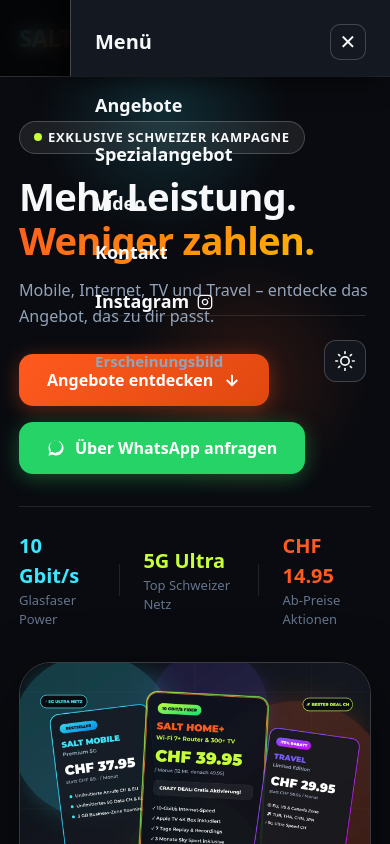
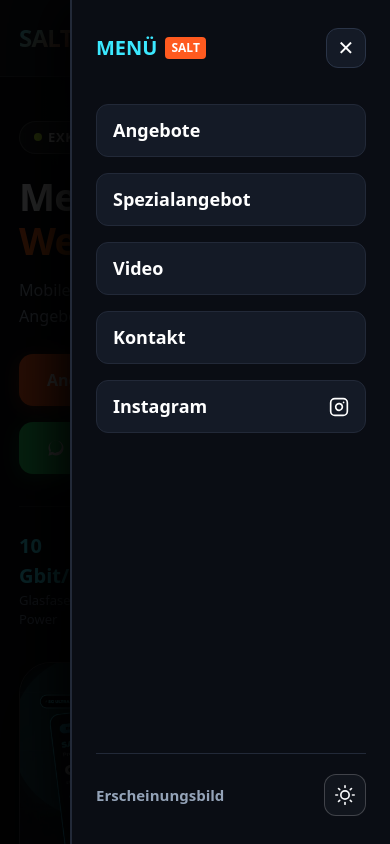
Before and after one commit to Delixch/kanita, a Next.js app: page / in a window 390 px wide. Both pictures are taken after a click on the button "Menü öffnen". Shown: the top 844 px of the page. Built offline with nearby package versions, Linux system fonts and the light colour scheme; no server answers.

Commit message:
fix: enforce 100% solid dark opaque background and block buttons for mobile menu

```diff
--- a/components/Header.tsx
+++ b/components/Header.tsx
@@ -15,9 +15,8 @@
         top: 0,
         zIndex: 100,
         width: '100%',
-        background: 'var(--bg-card)',
-        backdropFilter: 'blur(16px)',
-        WebkitBackdropFilter: 'blur(16px)',
+        background: 'var(--bg-surface)',
+        backgroundColor: 'var(--bg-surface)',
         borderBottom: '1px solid var(--border-subtle)',
         transition: 'background-color 0.25s ease, border-color 0.25s ease',
       }}
--- a/components/MobileDrawer.tsx
+++ b/components/MobileDrawer.tsx
@@ -28,48 +28,50 @@
       style={{
         position: 'fixed',
         inset: 0,
-        zIndex: 999,
-        background: 'rgba(0, 0, 0, 0.75)',
-        backdropFilter: 'blur(8px)',
-        WebkitBackdropFilter: 'blur(8px)',
+        zIndex: 9999,
+        backgroundColor: 'rgba(0, 0, 0, 0.85)',
         display: 'flex',
         justifyContent: 'flex-end',
       }}
       onClick={onClose}
     >
+      {/* 100% Opaque Solid Mobile Drawer Panel */}
       <div
         style={{
           width: 'min(320px, 85vw)',
           height: '100%',
-          background: 'var(--bg-surface)',
-          backgroundColor: 'var(--bg-surface)',
-          borderLeft: '1px solid var(--border-strong)',
-          padding: '24px',
+          backgroundColor: '#0A0D14',
+          background: '#0A0D14',
+          borderLeft: '2px solid #222938',
+          padding: '28px 24px',
           display: 'flex',
           flexDirection: 'column',
           justifyContent: 'space-between',
-          boxShadow: '-10px 0 30px rgba(0, 0, 0, 0.8)',
-          opacity: 1,
+          boxShadow: '-15px 0 50px rgba(0, 0, 0, 0.95)',
+          color: '#FFFFFF',
         }}
         onClick={(e) => e.stopPropagation()}
       >
         <div>
           {/* Header row */}
-          <div style={{ display: 'flex', justifyContent: 'space-between', alignItems: 'center', marginBottom: '32px' }}>
-            <span style={{ fontWeight: 900, fontSize: '1.25rem', color: 'var(--text-primary)' }}>Menü</span>
+          <div style={{ display: 'flex', justifyContent: 'space-between', alignItems: 'center', marginBottom: '36px' }}>
+            <div style={{ display: 'flex', alignItems: 'center', gap: '8px' }}>
+              <span style={{ fontSize: '1.25rem', fontWeight: 900, color: 'var(--cyan)' }}>MENÜ</span>
+              <span style={{ fontSize: '0.75rem', fontWeight: 800, padding: '2px 6px', borderRadius: '4px', background: 'var(--orange)', color: '#FFFFFF' }}>SALT</span>
+            </div>
             <button
               type="button"
               onClick={onClose}
               aria-label="Menü schließen"
               style={{
-                background: 'var(--bg-card)',
-                border: '1px solid var(--border-strong)',
-                color: 'var(--text-primary)',
+                background: '#141A26',
+                border: '1px solid #2A3447',
+                color: '#FFFFFF',
                 fontSize: '1.25rem',
                 cursor: 'pointer',
-                width: '36px',
-                height: '36px',
-                borderRadius: '10px',
+                width: '40px',
+                height: '40px',
+                borderRadius: '12px',
                 display: 'flex',
                 alignItems: 'center',
                 justifyContent: 'center',
@@ -79,33 +81,73 @@
             </button>
           </div>
 
-          {/* Navigation Links */}
-          <nav style={{ display: 'flex', flexDirection: 'column', gap: '22px' }}>
+          {/* Navigation Links with High Contrast Solid Buttons */}
+          <nav style={{ display: 'flex', flexDirection: 'column', gap: '16px' }}>
             <a
               href="#angebote"
               onClick={onClose}
-              style={{ fontSize: '1.125rem', fontWeight: 700, color: 'var(--text-primary)', textDecoration: 'none' }}
+              style={{
+                fontSize: '1.125rem',
+                fontWeight: 700,
+                color: '#FFFFFF',
+                textDecoration: 'none',
+                padding: '12px 16px',
+                borderRadius: '12px',
+                background: '#141A26',
+                border: '1px solid #222938',
+                display: 'block',
+              }}
             >
               Angebote
             </a>
             <a
               href="#spezialangebot"
               onClick={onClose}
-              style={{ fontSize: '1.125rem', fontWeight: 700, color: 'var(--text-primary)', textDecoration: 'none' }}
+              style={{
+                fontSize: '1.125rem',
+                fontWeight: 700,
+                color: '#FFFFFF',
+                textDecoration: 'none',
+                padding: '12px 16px',
+                borderRadius: '12px',
+                background: '#141A26',
+                border: '1px solid #222938',
+                display: 'block',
+              }}
             >
               Spezialangebot
             </a>
             <a
               href="#video"
               onClick={onClose}
-              style={{ fontSize: '1.125rem', fontWeight: 700, color: 'var(--text-primary)', textDecoration: 'none' }}
+              style={{
+                fontSize: '1.125rem',
+                fontWeight: 700,
+                color: '#FFFFFF',
+                textDecoration: 'none',
+                padding: '12px 16px',
+                borderRadius: '12px',
+                background: '#141A26',
+                border: '1px solid #222938',
+                display: 'block',
+              }}
             >
               Video
             </a>
             <a
               href="#kontakt"
               onClick={onClose}
-              style={{ fontSize: '1.125rem', fontWeight: 700, color: 'var(--text-primary)', textDecoration: 'none' }}
+              style={{
+                fontSize: '1.125rem',
+                fontWeight: 700,
+                color: '#FFFFFF',
+                textDecoration: 'none',
+                padding: '12px 16px',
+                borderRadius: '12px',
+                background: '#141A26',
+                border: '1px solid #222938',
+                display: 'block',
+              }}
             >
               Kontakt
             </a>
@@ -114,10 +156,22 @@
               target="_blank"
               rel="noopener noreferrer"
               onClick={onClose}
-              style={{ fontSize: '1.125rem', fontWeight: 700, color: 'var(--text-primary)', textDecoration: 'none', display: 'flex', alignItems: 'center', gap: '8px' }}
+              style={{
+                fontSize: '1.125rem',
+                fontWeight: 700,
+                color: '#FFFFFF',
+                textDecoration: 'none',
+                padding: '12px 16px',
+                borderRadius: '12px',
+                background: '#141A26',
+                border: '1px solid #222938',
+                display: 'flex',
+                alignItems: 'center',
+                justifyContent: 'space-between',
+              }}
             >
               <span>Instagram</span>
-              <svg width="16" height="16" viewBox="0 0 24 24" fill="none" stroke="currentColor" strokeWidth="2" strokeLinecap="round" strokeLinejoin="round">
+              <svg width="20" height="20" viewBox="0 0 24 24" fill="none" stroke="currentColor" strokeWidth="2" strokeLinecap="round" strokeLinejoin="round">
                 <rect x="2" y="2" width="20" height="20" rx="5" ry="5" />
                 <path d="M16 11.37A4 4 0 1 1 12.63 8 4 4 0 0 1 16 11.37z" />
                 <line x1="17.5" y1="6.5" x2="17.51" y2="6.5" />
@@ -127,8 +181,8 @@
         </div>
 
         {/* Bottom Theme Switcher */}
-        <div style={{ paddingTop: '24px', borderTop: '1px solid var(--border-subtle)', display: 'flex', alignItems: 'center', justifyContent: 'space-between' }}>
-          <span style={{ fontSize: '0.9375rem', fontWeight: 600, color: 'var(--text-secondary)' }}>Erscheinungsbild</span>
+        <div style={{ paddingTop: '20px', borderTop: '1px solid #222938', display: 'flex', alignItems: 'center', justifyContent: 'space-between' }}>
+          <span style={{ fontSize: '0.9375rem', fontWeight: 700, color: '#94A3B8' }}>Erscheinungsbild</span>
           <ThemeToggle />
         </div>
       </div>
```
